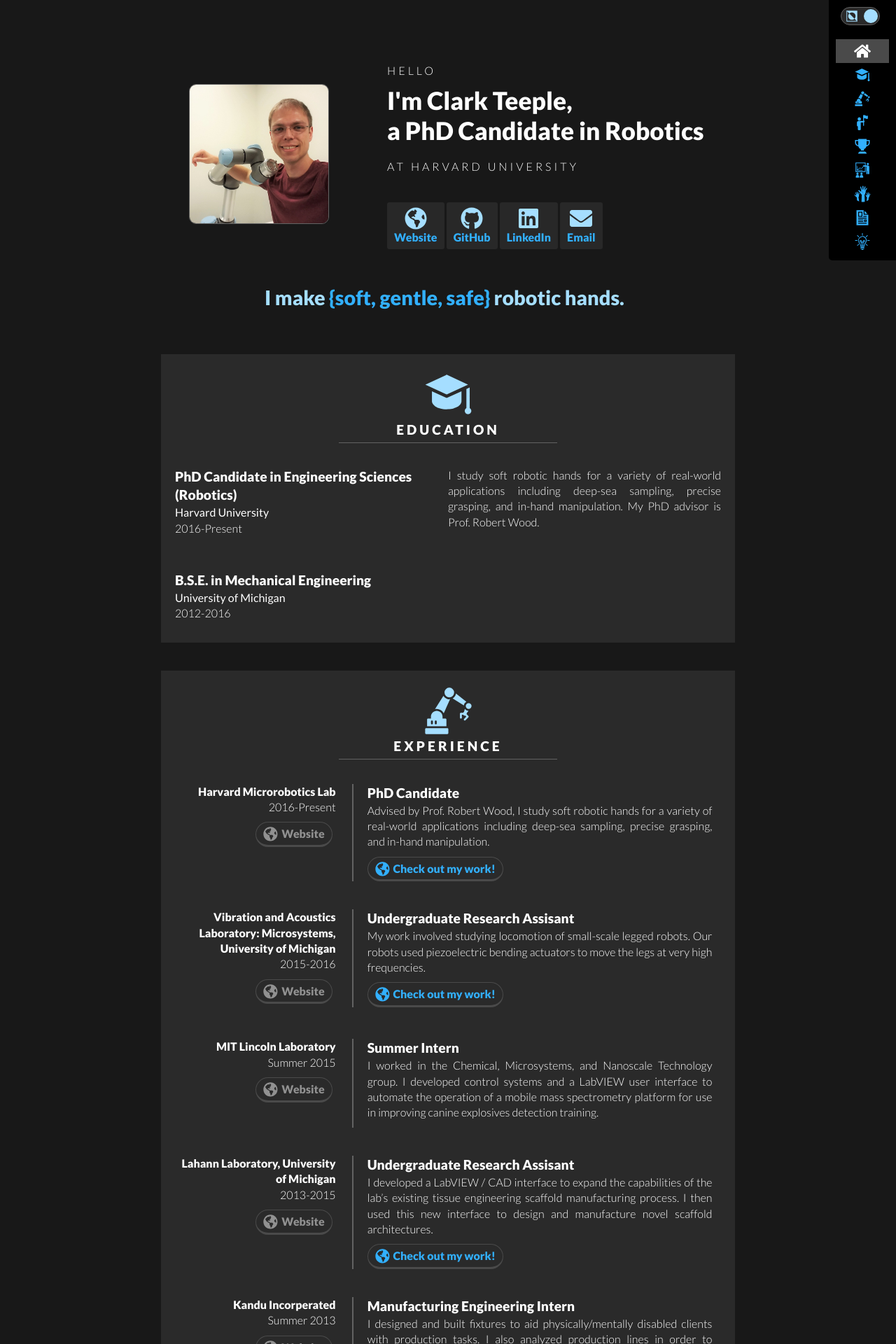
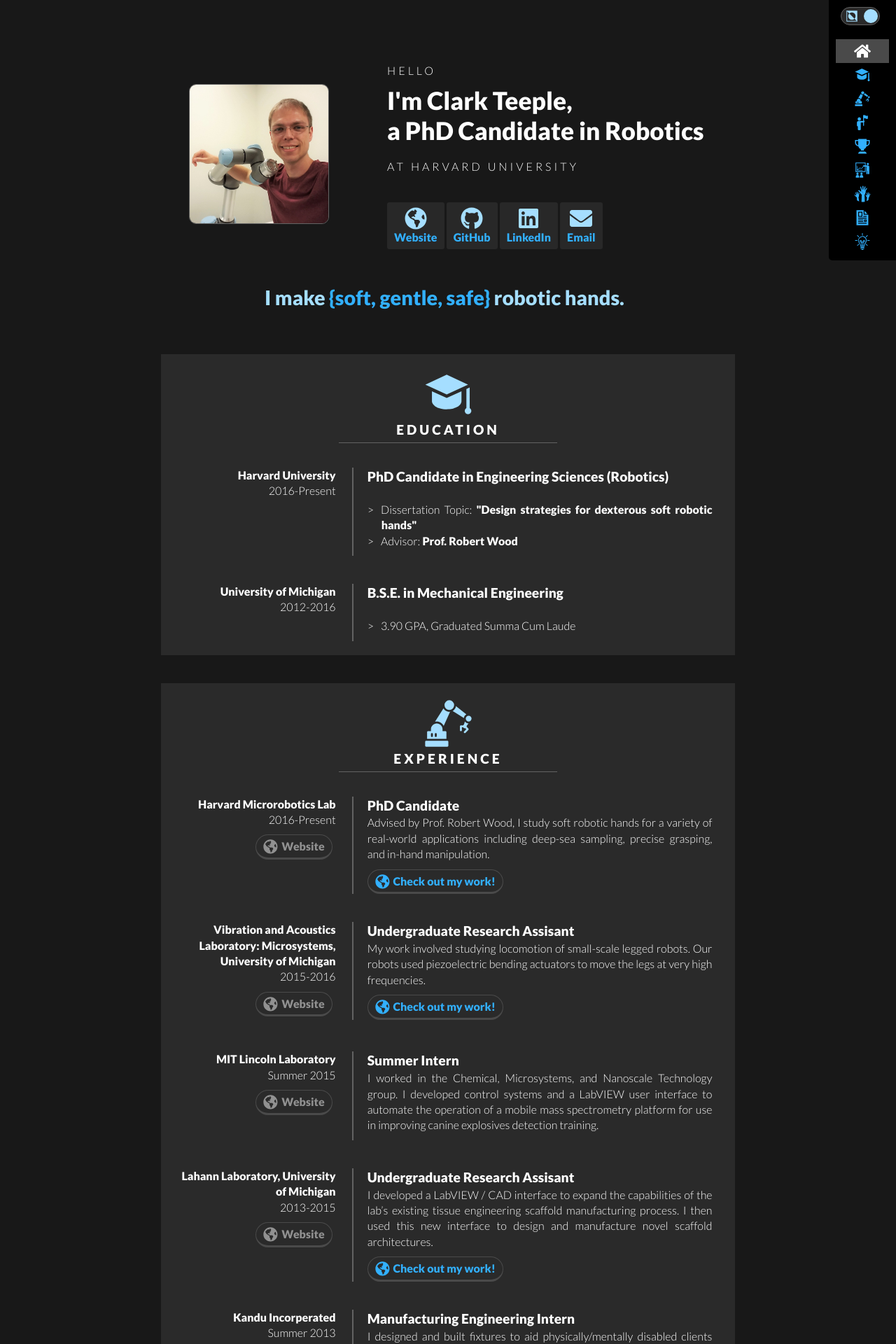
Before and after one commit to cbteeple/cbteeple.github.io, a Jekyll site: the page built from index.html, in a window 1280 px wide. Shown: the top 1920 px of the page at 70% size. Built offline with Jekyll 4.4.1, drawn with Linux system fonts in a browser that asks for light colours; nearby versions of some CDN libraries.

Commit message:
added bullets

```diff
--- a/_data/education.yml
+++ b/_data/education.yml
@@ -1,9 +1,9 @@
 -   qualification: PhD Candidate in Engineering Sciences (Robotics)
     school: Harvard University
-    description: I study soft robotic hands for a variety of real-world applications including deep-sea sampling, precise grasping, and in-hand manipulation. My PhD advisor is Prof. Robert Wood.
+    description: '<ul><li>Dissertation Topic: <b>"Design strategies for dexterous soft robotic hands"</b></li><li>Advisor: <b>Prof. Robert Wood</b></li></ul>'
     period: 2016-Present
 
 -   qualification: 'B.S.E. in Mechanical Engineering'
     school: University of Michigan
-    description:
+    description: '<ul><li>3.90 GPA, Graduated Summa Cum Laude</li></ul>'
     period: 2012-2016
--- a/_includes/resume.html
+++ b/_includes/resume.html
@@ -7,8 +7,8 @@
     <dd/>
 </dl>
 
-
-<div class="little-box" id="education">
+<!--
+<div class="little-box" id="education_OFF">
 <img class="section-icon" src="img/icons/education.svg">
 <h3 class="section-title">Education</h3>
 <dl class="education">
@@ -18,13 +18,80 @@
                 <p class="title">{{ qualification.qualification }}</p>
                 <p class="company">{{ qualification.school }}</p>
                 <p class="period">{{ qualification.period }}</p>
-            </dt><!--
-            --><dd>
+            </dt>
+            <dd>
                 <p>{{ qualification.description }}</p>
             </dd>
         </div>
     {% endfor %}
 </dl>
+</div>
+-->
+
+
+<div class="little-box" id="education">
+    <img class="section-icon" src="img/icons/education.svg">
+    <h3 class="section-title">Education</h3>
+    <dl class="experience">
+        {% for qualification in site.data.education %}
+            <div class="resume_container">
+                <div class="cv_desktop_left"> <!--THIS IS WHERE ALL OF THE DESKTOP STUFF GOES-->
+                    <dt>
+                        <p class="company"> {{ qualification.school }}</p>
+                        <p class="period">{{ qualification.period }}</p>
+
+                        {% if qualification.school_site %}
+                        <div class="links">
+                            <a class="links-grey" target="_blank" href="{{qualification.school_site}}">
+                            <i class="fa fa-globe-americas links-icon"></i> Website</a>
+                        </div>
+                        {% endif %}
+                    </dt>
+                    <dd>
+                        <p class="title">{{ qualification.qualification }}</p><br>
+                        <p>{{ qualification.description }}</p>
+                        <div class="links">
+                        {% if qualification.link %}
+                            <a target="_blank" href="{{qualification.link}}">
+                                <i class="fa fa-globe-americas links-icon"></i> Check out my work!</a>
+                        {% endif %}
+                        </div>
+                    </dd>
+
+                </div>
+                <div class="cv_mobile_left">
+                    <dt>
+                        <p class="title">{{ qualification.qualification }}</p>
+                        <p class="company">{{ qualification.school }}</p>
+                        <p class="period">{{ qualification.period }}</p>
+                    </dt>
+                    <dd>
+                        <!--<p class="title">{{ qualification.title }}</p>
+                        <div class="cv_mobile_left">
+                            <p class="company">{{ qualification.company }}</p>
+                            <p class="period">{{ qualification.period }}</p>
+                        </div>
+                        -->
+                        <p>{{ qualification.description }}</p>
+
+                        <div class="links">
+                            {% if qualification.school_site %}
+                                    <a class="links-grey" target="_blank" href="{{qualification.school_site}}">
+                                    <i class="fa fa-globe-americas links-icon"></i> Website</a>
+                            {% endif %}
+                            {% if qualification.link %}
+                                <a target="_blank" href="{{qualification.link}}">
+                                <i class="fa fa-globe-americas links-icon"></i> Check out my work!</a>
+                            {% endif %}
+                        </div>
+                    </dd>
+
+
+
+                </div>
+            </div>
+        {% endfor %}
+    </dl>
 </div>
 
 
--- a/_sass/_reset.scss
+++ b/_sass/_reset.scss
@@ -20,9 +20,12 @@
 	padding: 0;
 	border: 0;
 	font-size: 100%;
-	font: inherit;
+	font-family: inherit;
 	vertical-align: baseline;
     box-sizing: border-box;
+}
+em{
+	font: inherit;
 }
 /* HTML5 display-role reset for older browsers */
 article, aside, details, figcaption, figure,
@@ -35,6 +38,7 @@
 ol, ul {
 	list-style: none;
 }
+
 blockquote, q {
 	quotes: none;
 }
--- a/_sass/_resume.scss
+++ b/_sass/_resume.scss
@@ -27,7 +27,19 @@
 
 }
 
+.experience{
+    ul li{
+	margin-left: 20px;
+    }
 
+    ul li:before {
+        //list-style: none
+        content:">";
+        display: inline-block;
+        margin-left: -20px; margin-right: 10px;
+
+    }
+}
 
 
 .resume_container:last-child{
```
